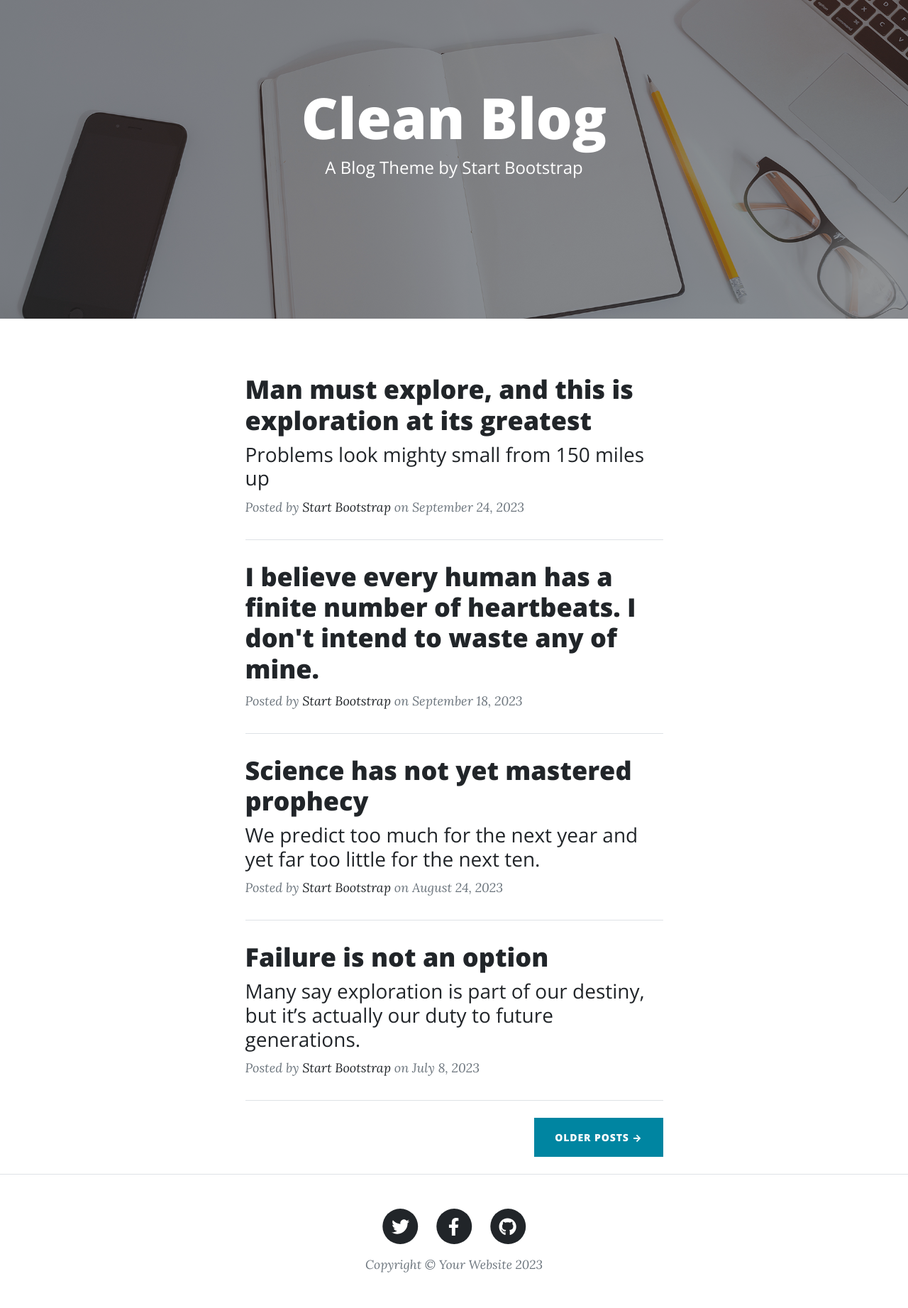
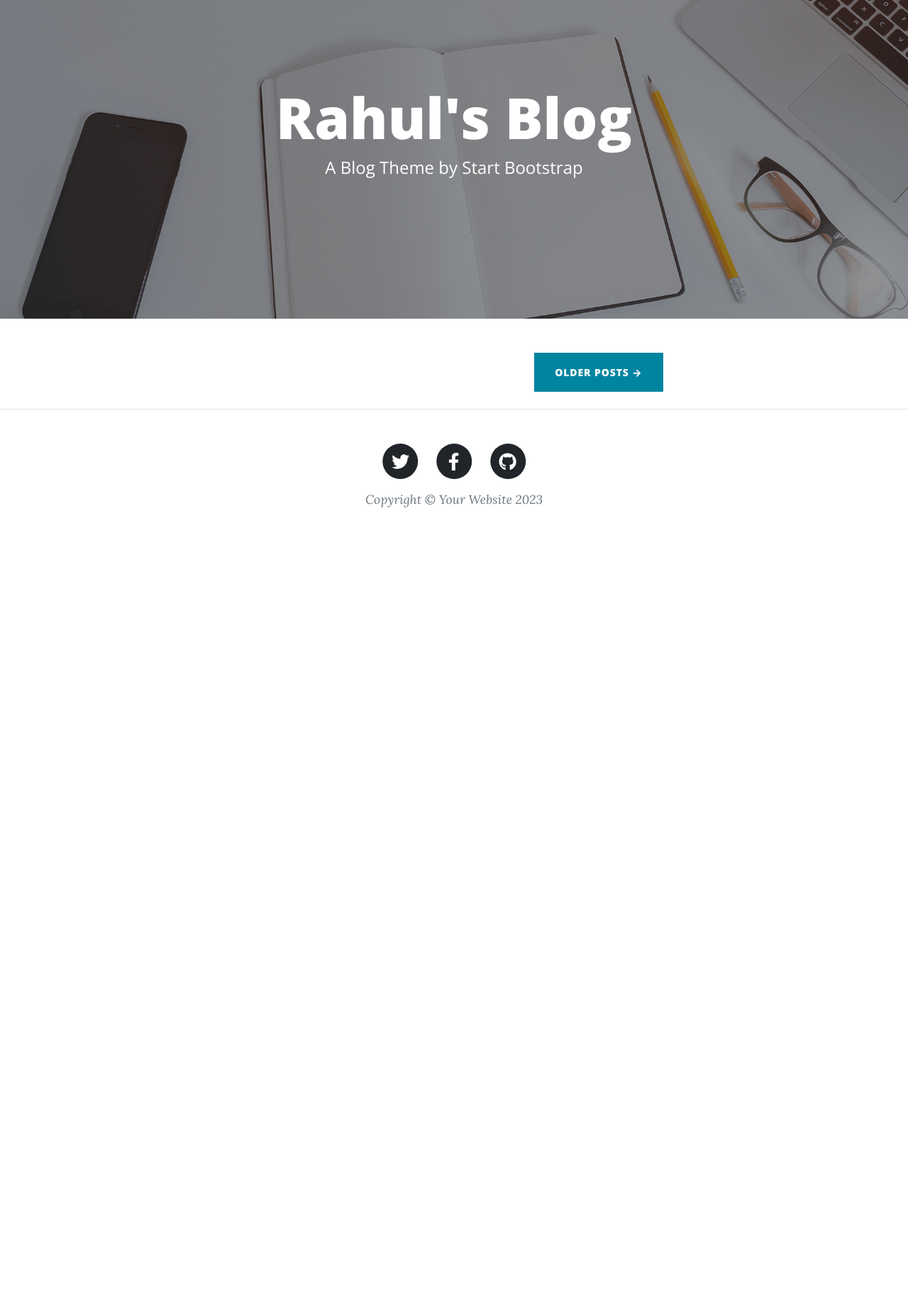
Before and after one commit to rahulmathur87/day59blogcapstone, a Flask app: page / in a window 1280 px wide. Shown: the part 83-1926 px from the top of the page at 71% size. After the commit the page ends 798 px from the top, so only its background shows below. Run offline with Flask 3, Linux system fonts and the light colour scheme; some libraries are stand-ins or nearby versions.

Commit message:
connected posts to api

```diff
--- a/startbootstrap-clean-blog-gh-pages/main.py
+++ b/startbootstrap-clean-blog-gh-pages/main.py
@@ -1,11 +1,16 @@
 from flask import Flask, render_template
+import requests
 
 app = Flask(__name__)
+blog_endpoint = "https://api.npoint.io/8ea399838b3778277af1"
+response = requests.get(blog_endpoint)
+response.raise_for_status()
+blog_data = response.json()
 
 
 @app.route("/")
 def index():
-    return render_template('index.html')
+    return render_template('index.html', blog_data=blog_data)
 
 
 @app.route("/about")
--- a/startbootstrap-clean-blog-gh-pages/templates/index.html
+++ b/startbootstrap-clean-blog-gh-pages/templates/index.html
@@ -5,7 +5,7 @@
                 <div class="row gx-4 gx-lg-5 justify-content-center">
                     <div class="col-md-10 col-lg-8 col-xl-7">
                         <div class="site-heading">
-                            <h1>Clean Blog</h1>
+                            <h1>Rahul's Blog</h1>
                             <span class="subheading">A Blog Theme by Start Bootstrap</span>
                         </div>
                     </div>
@@ -16,59 +16,22 @@
         <div class="container px-4 px-lg-5">
             <div class="row gx-4 gx-lg-5 justify-content-center">
                 <div class="col-md-10 col-lg-8 col-xl-7">
+                    {% for blog in blog_data: %}
                     <!-- Post preview-->
                     <div class="post-preview">
                         <a href="post.html">
-                            <h2 class="post-title">Man must explore, and this is exploration at its greatest</h2>
-                            <h3 class="post-subtitle">Problems look mighty small from 150 miles up</h3>
+                            <h2 class="post-title">{{ blog.title }}</h2>
+                            <h3 class="post-subtitle">{{ blog.subtitle }}</h3>
                         </a>
                         <p class="post-meta">
                             Posted by
-                            <a href="#!">Start Bootstrap</a>
+                            <a href="#!">Rahul Mathur</a>
                             on September 24, 2023
                         </p>
                     </div>
                     <!-- Divider-->
                     <hr class="my-4" />
-                    <!-- Post preview-->
-                    <div class="post-preview">
-                        <a href="post.html"><h2 class="post-title">I believe every human has a finite number of heartbeats. I don't intend to waste any of mine.</h2></a>
-                        <p class="post-meta">
-                            Posted by
-                            <a href="#!">Start Bootstrap</a>
-                            on September 18, 2023
-                        </p>
-                    </div>
-                    <!-- Divider-->
-                    <hr class="my-4" />
-                    <!-- Post preview-->
-                    <div class="post-preview">
-                        <a href="post.html">
-                            <h2 class="post-title">Science has not yet mastered prophecy</h2>
-                            <h3 class="post-subtitle">We predict too much for the next year and yet far too little for the next ten.</h3>
-                        </a>
-                        <p class="post-meta">
-                            Posted by
-                            <a href="#!">Start Bootstrap</a>
-                            on August 24, 2023
-                        </p>
-                    </div>
-                    <!-- Divider-->
-                    <hr class="my-4" />
-                    <!-- Post preview-->
-                    <div class="post-preview">
-                        <a href="post.html">
-                            <h2 class="post-title">Failure is not an option</h2>
-                            <h3 class="post-subtitle">Many say exploration is part of our destiny, but it’s actually our duty to future generations.</h3>
-                        </a>
-                        <p class="post-meta">
-                            Posted by
-                            <a href="#!">Start Bootstrap</a>
-                            on July 8, 2023
-                        </p>
-                    </div>
-                    <!-- Divider-->
-                    <hr class="my-4" />
+                    {% endfor %}
                     <!-- Pager-->
                     <div class="d-flex justify-content-end mb-4"><a class="btn btn-primary text-uppercase" href="#!">Older Posts →</a></div>
                 </div>
```
